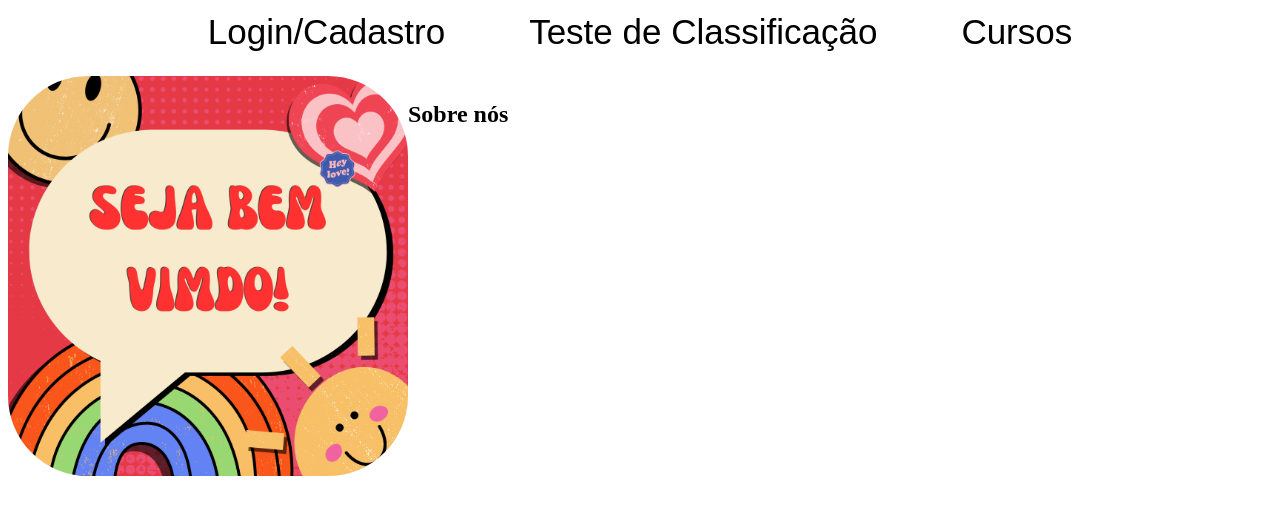
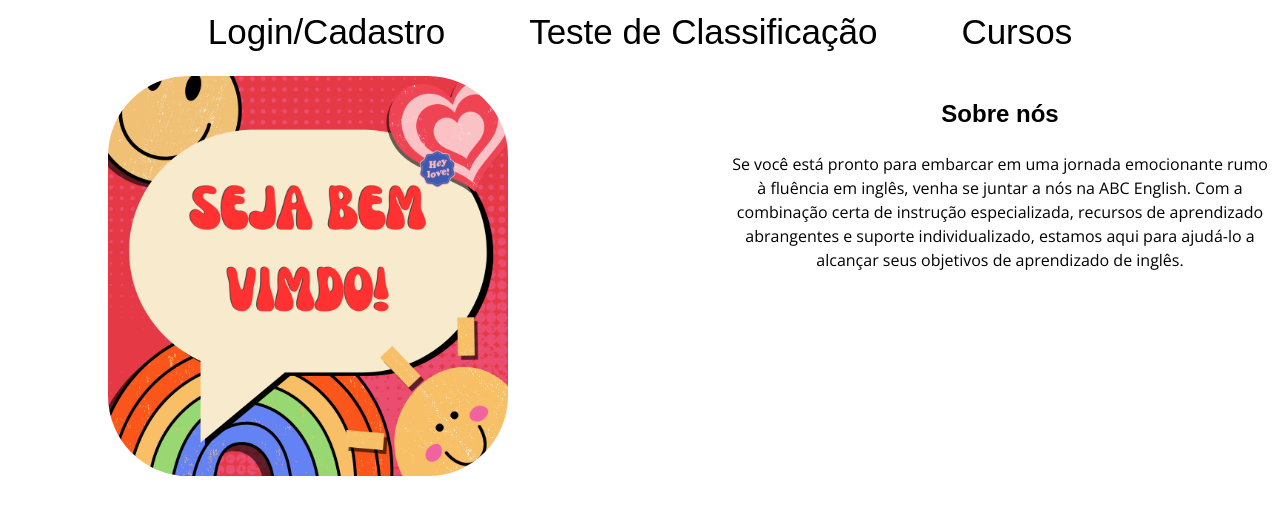
Before and after one commit to Ester2003/CIC-PROJETO_WEB, a plain HTML site: page index.html in a window 1280 px wide. Shown: the part 230-744 px from the top of the page. Drawn offline with nearby package versions, Linux system fonts and the light colour scheme.

Commit message:
Add fontes home
adicionei fontes Open sans e Hammersmith

```diff
--- a/CSS/style.css
+++ b/CSS/style.css
@@ -1,3 +1,15 @@
+@import url('https://fonts.googleapis.com/css2?family=Open+Sans&display=swap');
+
+.open-sans {
+    font-family: 'Open Sans';
+}
+
+@import url('https://fonts.googleapis.com/css2?family=Hammersmith+One&display=swap');
+
+.hammersmith {
+    font-family: 'Hammersmith One', sans-serif;
+}
+
 body{
     align-content: center;
     line-height: 1.5;
@@ -6,7 +18,7 @@ body{
 
 .ladoalado{
     display:flex;
-    margin-right: 20px;
+    margin-left:100px;
 }
 
 .homelogo{
--- a/index.html
+++ b/index.html
@@ -16,7 +16,7 @@
             <div class="travessao"></div>
             <br>
             <!-- Botões de acesso a outras páginas -->
-            <button class="letra_maior botaohome">Login/Cadastro</button>&nbsp;&nbsp;&nbsp;&nbsp;&nbsp;&nbsp;&nbsp;&nbsp;&nbsp;&nbsp;&nbsp;&nbsp;&nbsp;&nbsp;&nbsp;&nbsp;&nbsp;&nbsp;&nbsp;&nbsp;&nbsp;<button class="letra_maior botaohome">Teste de Classificação</button>&nbsp;&nbsp;&nbsp;&nbsp;&nbsp;&nbsp;&nbsp;&nbsp;&nbsp;&nbsp;&nbsp;&nbsp;&nbsp;&nbsp;&nbsp;&nbsp;&nbsp;&nbsp;&nbsp;&nbsp;&nbsp;<button class="letra_maior botaohome">Cursos</button>
+            <button class="letra_maior botaohome hammersmith">Login/Cadastro</button>&nbsp;&nbsp;&nbsp;&nbsp;&nbsp;&nbsp;&nbsp;&nbsp;&nbsp;&nbsp;&nbsp;&nbsp;&nbsp;&nbsp;&nbsp;&nbsp;&nbsp;&nbsp;&nbsp;&nbsp;&nbsp;<button class="letra_maior botaohome">Teste de Classificação</button>&nbsp;&nbsp;&nbsp;&nbsp;&nbsp;&nbsp;&nbsp;&nbsp;&nbsp;&nbsp;&nbsp;&nbsp;&nbsp;&nbsp;&nbsp;&nbsp;&nbsp;&nbsp;&nbsp;&nbsp;&nbsp;<button class="letra_maior botaohome">Cursos</button>
             <br>
         </header>
     </div>
@@ -25,11 +25,12 @@
         <main>
             <!--Imagem de boas vindas-->
             <img class="bemvindo" src="imagens/bem-vindo colagem colorido.png" alt="imagem_Bem_vindo">
-        </main>
+        </main>&nbsp;&nbsp;&nbsp;&nbsp;&nbsp;&nbsp;&nbsp;&nbsp;&nbsp;&nbsp;&nbsp;&nbsp;&nbsp;&nbsp;&nbsp;&nbsp;&nbsp;&nbsp;&nbsp;&nbsp;&nbsp;&nbsp;&nbsp;&nbsp;&nbsp;&nbsp;&nbsp;&nbsp;&nbsp;&nbsp;&nbsp;&nbsp;&nbsp;&nbsp;&nbsp;&nbsp;&nbsp;&nbsp;&nbsp;&nbsp;&nbsp;&nbsp;&nbsp;&nbsp;&nbsp;&nbsp;&nbsp;&nbsp;&nbsp;&nbsp;&nbsp;&nbsp;&nbsp;&nbsp;&nbsp;
         <!--Texto sobre nós-->
         <section>
-            <h1>Sobre nós</h1>
-            <p></p>
+            <h1 class="hammersmith">Sobre nós</h1>
+            <p class="open-sans">Se você está pronto para embarcar em uma jornada emocionante rumo à fluência em inglês, venha se juntar a nós na ABC English. Com a combinação certa de instrução especializada, recursos de aprendizado abrangentes e suporte individualizado, estamos aqui para ajudá-lo a alcançar seus objetivos de aprendizado de inglês.
+            </p>
         </section>
 
     </div>
```
